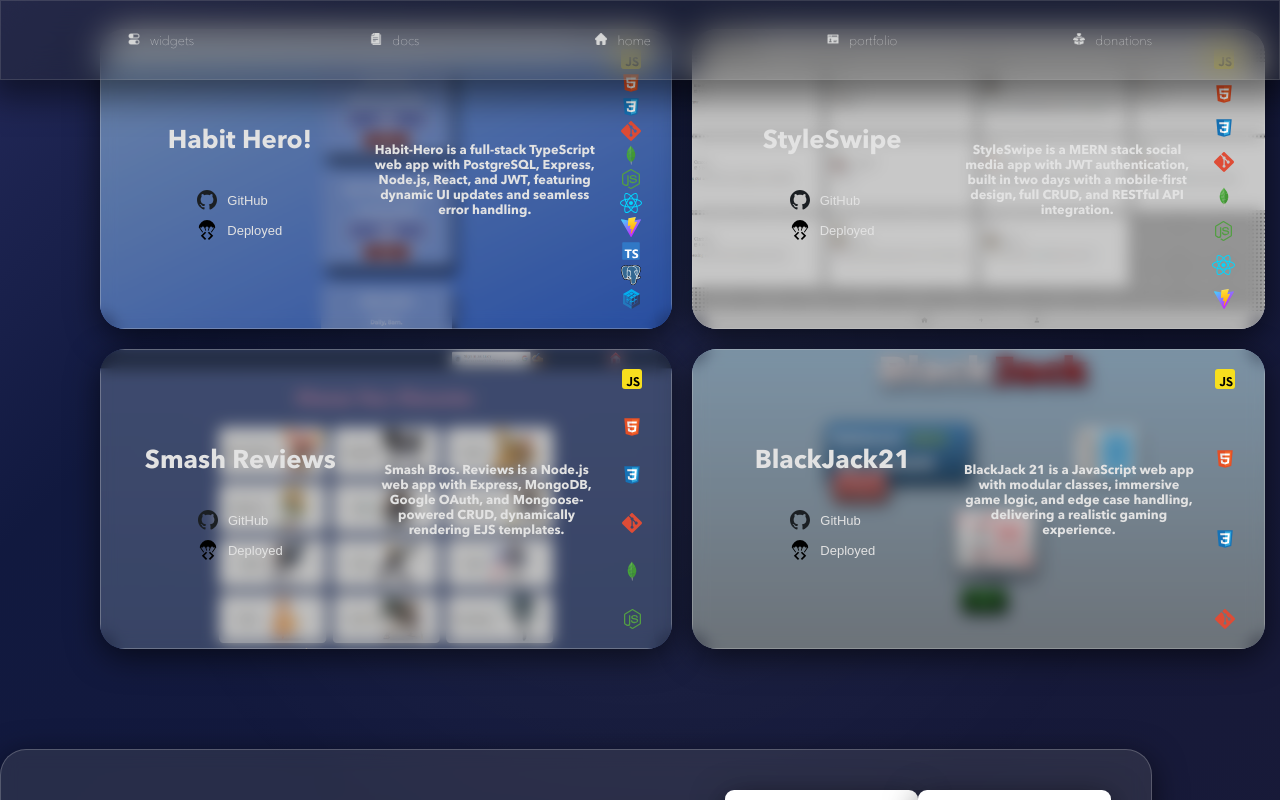
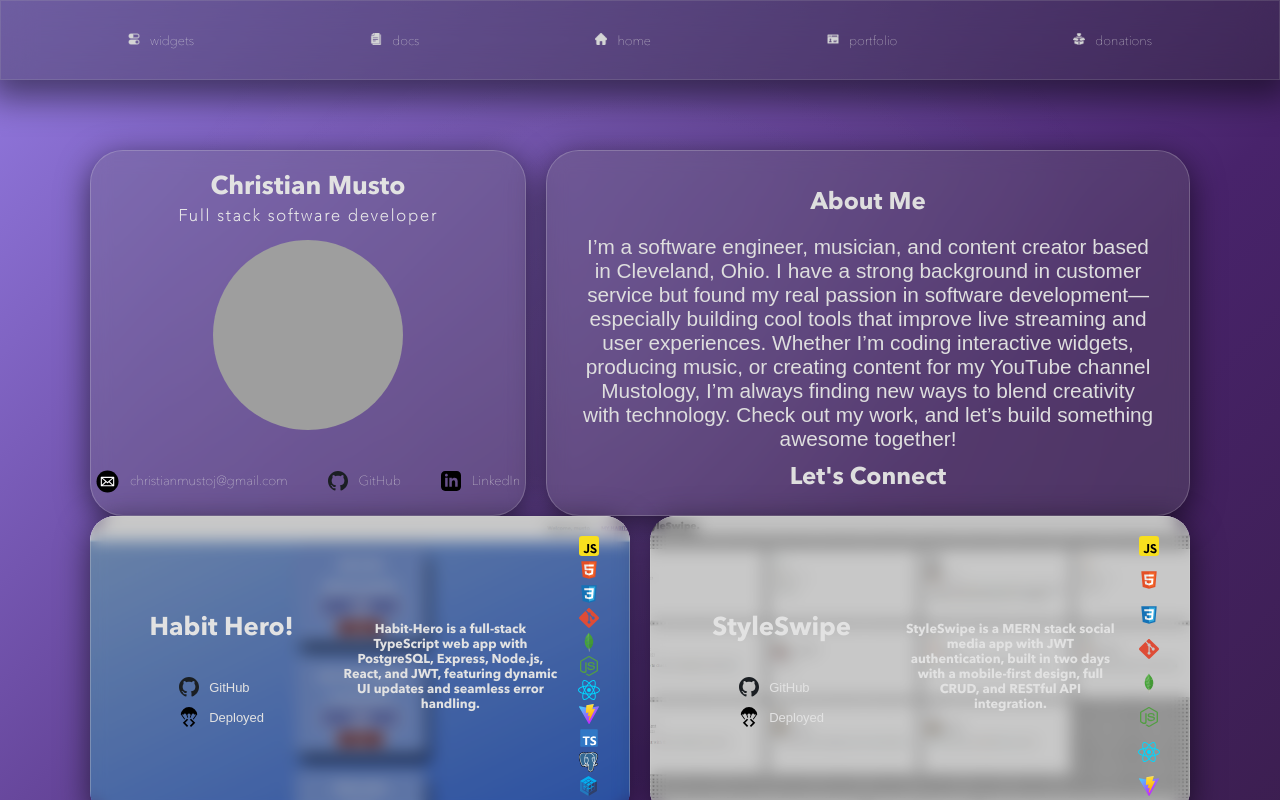
Before and after one commit to officialmusto/musto-website, a React (Vite) app: page /portfolio in a window 1280 px wide. Shown: the top 800 px of the page. Built offline with nearby package versions, Linux system fonts and the light colour scheme; grey boxes are pictures that could not be loaded.

Commit message:
finally got the site back to how it use to be

```diff
--- a/src/App.css
+++ b/src/App.css
@@ -40,10 +40,8 @@
 
 html {
   display: flex;
+  align-content: center;
   justify-content: center;
-  align-items: center;
-  width: 100%;
-  height: 100%;
 }
 *, html {
   padding: 0;
@@ -56,15 +54,11 @@ html {
 
 
 body {
-
-  background: linear-gradient(135deg, #5555a2, #11193f, #1a1a36);
-  background-size: 200% 200%;
+  background: linear-gradient(135deg, #937ae1, #48236b, #301a36);
+  background-size: 100% 100%;
   animation: gradientAnimation 15s ease-in-out infinite;
-
   font-family: 'Avenir Next', sans-serif;
-  color: #fff;
-  margin: 0;
-  padding: 0;
+  color: #e5e5e5;
 }
 
 /* Smooth animated gradient movement */
@@ -116,39 +110,4 @@ body::before {
   object-fit: cover;
 }
 
-.all-el {
-  max-width: 1200px;
-  margin: 0 auto;
-  display: flex;
-  flex-direction: column;
-  align-items: center;
-}
-
-.profile-and-about {
-  max-width: 1100px;
-  gap: 20px;
-  display: grid;
-  grid-template-columns: 1fr 1fr;
-  justify-content: center;
-  display: flex;
-}
-
-
-.projects-and-resume {
-  display: flex;
-  align-self: center;
-  flex-direction: column;
-  justify-content: center;
-}
-
 /* ---------------------------------------- */
-
-@media (max-width: 1100px) {
-
-  .profile-and-about {
-    display: flex;
-    flex-direction: column;
-    justify-content: space-evenly;
-    align-items: center;
-  }
-}
--- a/src/components/About/About.module.css
+++ b/src/components/About/About.module.css
@@ -1,15 +1,14 @@
-#aboutContent {
-  height: 100%;
-  width: 90%;
-  align-self: center;
+
+#about {
 
 }
 
-#about {
-  padding: 10px;
+#aboutContent {
+
 }
 
 .aboutBox {
+  padding: 25px;
   display: flex;
   justify-content: center;
   align-self: center;
@@ -22,14 +21,14 @@
 }
 
 #aboutTitle {
-  padding: 20px;
+  padding: 10px;
   font-size: 1.5rem;
   font-family: 'avenir-next-bold', Arial, Helvetica, sans-serif;
   color: #dedede;
 }
 
 #aboutText {
-  padding: 3%;
+  padding: 10px;
   font-family: 'avenir-next-medium', Arial, Helvetica, sans-serif;
   font-size: 1.3rem;
   color: #dedede;
@@ -37,7 +36,7 @@
 
 .connectLinkDiv {
   width: 100%;
-  padding: 20px;
+
   display: flex;
   justify-content: center;
   color: #b4d6fd;
--- a/src/components/ProfileCard/ProfileCard.module.css
+++ b/src/components/ProfileCard/ProfileCard.module.css
@@ -1,9 +1,7 @@
 #home {
-  width: 90%;
+  gap: 15px;
   display: flex;
   justify-content: center;
-  gap: 20px;
-  scroll-margin-top: 230px;
   align-items: center;
   flex-direction: column;
   background: #6c6c6c45;
@@ -11,7 +9,6 @@
   border: solid 1px #dedede3f;
   box-shadow: 0 8px 32px 0 #00000096;
   border-radius: 33px;
-
 }
 
 #nameText {
@@ -22,13 +19,14 @@
 }
 
 .nameTextStatement {
+  gap: 5px;
   display: flex;
   justify-content: center;
   align-items: center;
+  flex-direction: column;
 }
 
 #brandStatement {
-
   display: flex;
   justify-content: center;
   align-items: center;
--- a/src/components/ProjectList/ProjectList.module.css
+++ b/src/components/ProjectList/ProjectList.module.css
@@ -1,7 +1,4 @@
 #portfolio {
-  margin: 100px;
-  width: 91%;
-  scroll-margin-top: 230px;
   display: grid;
   align-items: center;
   align-self: center;
--- a/src/components/Resume/Resume.module.css
+++ b/src/components/Resume/Resume.module.css
@@ -1,5 +1,4 @@
 #resume {
-  scroll-margin-top: 240px;
   width: 90%;
   gap: 20px;
   display: flex;
@@ -12,7 +11,7 @@
   box-shadow: 0 8px 32px 0 #00000096;
   border-radius: 26px;
   padding: 40px;
-  margin-bottom: 450px;
+  margin-bottom: 50px;
 }
 
 .resumeTextLink {
--- a/src/pages/Portfolio/Portfolio.jsx
+++ b/src/pages/Portfolio/Portfolio.jsx
@@ -6,14 +6,21 @@ import ProfileCard from '../../components/ProfileCard/ProfileCard'
 import ProjectList from '../../components/ProjectList/ProjectList'
 import Resume from '../../components/Resume/Resume'
 
+// assets
+import styles from './Portfolio.module.css'
+
 const Portfolio = () => {
   return (
-    <>
-      <ProfileCard />
-      <About />
-      <ProjectList />
-      <Resume />
-    </>
+    <div className={styles.allEl}>
+      <div className={styles.profileAndAbout}>
+        <ProfileCard />
+        <About />
+      </div>
+      <div className={styles.projectsAndResume}>
+        <ProjectList />
+        <Resume />
+      </div>
+    </div>
   )
 }
 
--- a/src/pages/Portfolio/Portfolio.module.css
+++ b/src/pages/Portfolio/Portfolio.module.css
@@ -0,0 +1,40 @@
+.allEl {
+
+  max-width: 1100px;
+  margin: 0 auto;
+  display: flex;
+  flex-direction: column;
+  align-items: center;
+}
+
+.profileAndAbout {
+  margin-top: 150px;
+  max-width: 1100px;
+  gap: 20px;
+  display: grid;
+  grid-template-columns: 1fr 1fr;
+  justify-content: center;
+  display: flex;
+}
+
+.projectsAndResume {
+  display: flex;
+  align-self: center;
+  flex-direction: column;
+  justify-content: center;
+}
+
+/*
+===========================
+------- MOBILE VIEW--------
+===========================
+*/
+@media (max-width: 1100px) {
+
+  .profileAndAbout {
+    display: flex;
+    flex-direction: column;
+    justify-content: space-evenly;
+    align-items: center;
+  }
+}
```
Also changed, not shown: src/App.jsx (+1 -6 lines).
